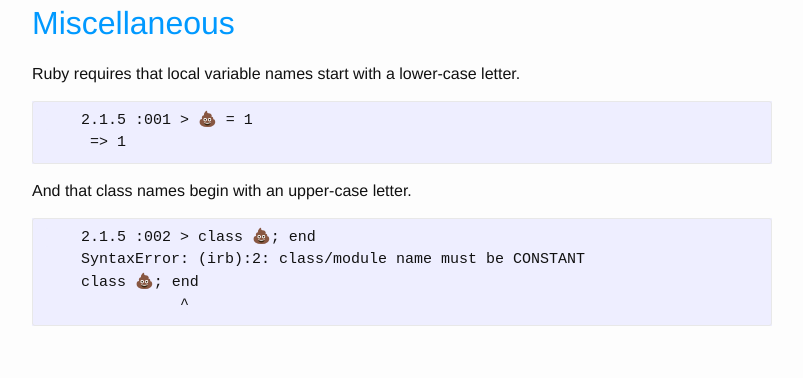
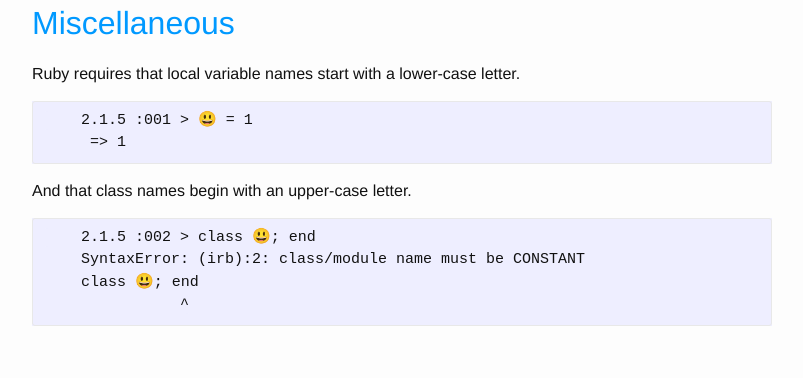
Before and after one commit to speezepearson/speezepearson.github.io, a Jekyll site: the page built from _posts/2016-04-07-unicotastrophes.markdown, in a window 1280 px wide and 900 px high, scrolled down 2896 px. Shown: the part 175-553 px from the top of the window, without its empty margins (238-1041 px from the left). Built offline with Jekyll 4.4.1, drawn with Linux system fonts in a browser that asks for light colours.

Commit message:
tweak character used in Ruby example

```diff
--- a/_posts/2016-04-07-unicotastrophes.markdown
+++ b/_posts/2016-04-07-unicotastrophes.markdown
@@ -117,14 +117,14 @@ Miscellaneous
 
 Ruby requires that local variable names start with a lower-case letter.
 
-        2.1.5 :001 > 💩 = 1
+        2.1.5 :001 > 😃 = 1
          => 1
 
 And that class names begin with an upper-case letter.
 
-        2.1.5 :002 > class 💩; end
+        2.1.5 :002 > class 😃; end
         SyntaxError: (irb):2: class/module name must be CONSTANT
-        class 💩; end
+        class 😃; end
                    ^
 
 <br/>
```
